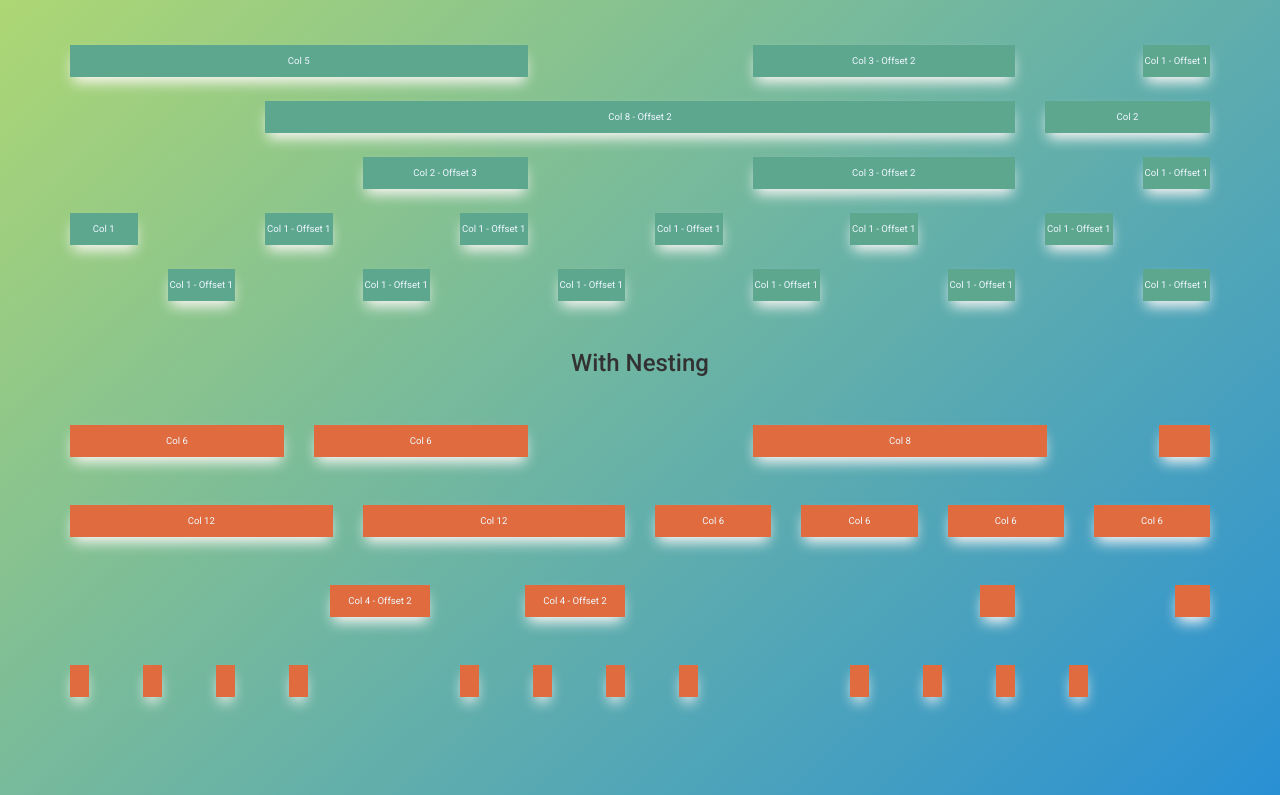
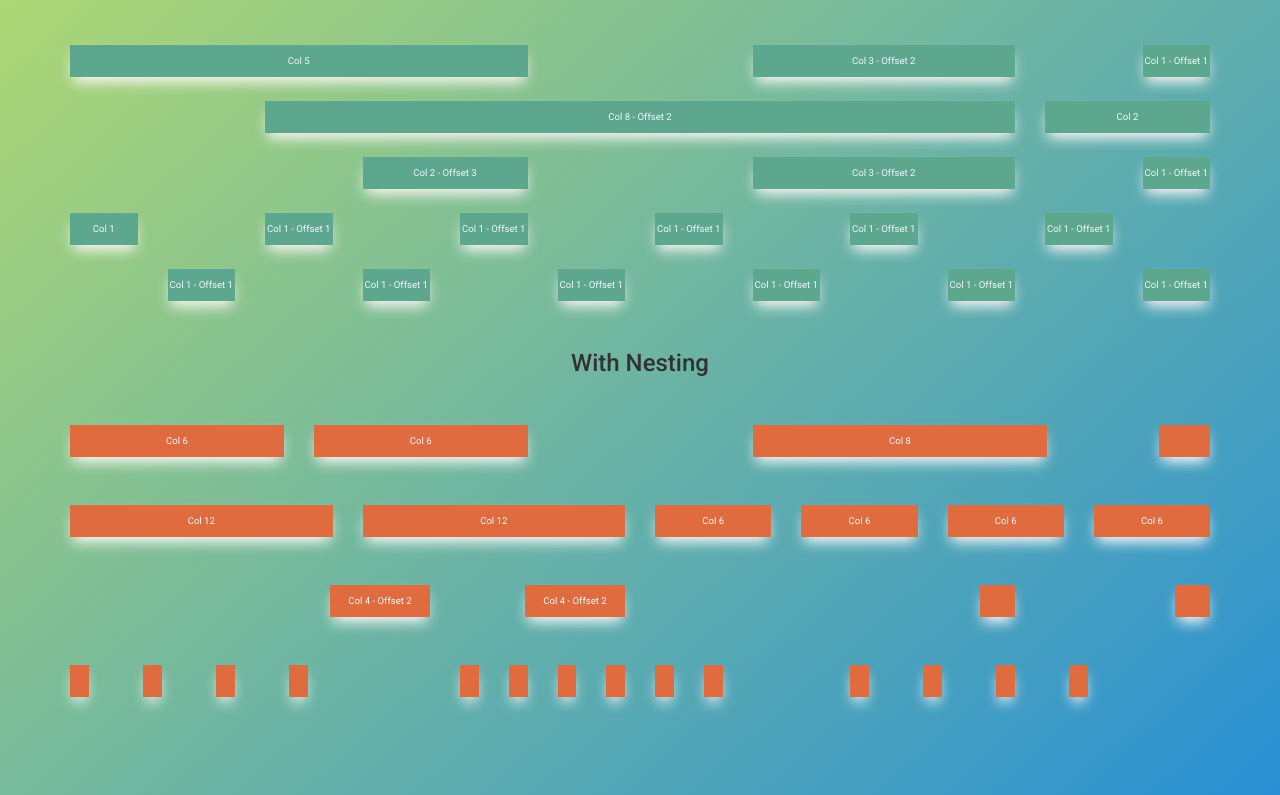
Before and after one commit to MatteoLiberati/html-css-12bool, a plain HTML site: page index.html in a window 1280 px wide. Shown: the part 359-1154 px from the top of the page. Drawn offline with Linux system fonts and the light colour scheme.

Commit message:
complete 12 col layout

```diff
--- a/index.html
+++ b/index.html
@@ -149,9 +149,11 @@
 
             <div class="col-3 offset-1 padding-0 container">
                 <div class="col-2"><div class="box box-2"></div></div>
-                <div class="col-2 offset-1"><div class="box box-2"></div></div>
-                <div class="col-2 offset-1"><div class="box box-2"></div></div>
-                <div class="col-2 offset-1"><div class="box box-2"></div></div>
+                <div class="col-2"><div class="box box-2"></div></div>
+                <div class="col-2"><div class="box box-2"></div></div>
+                <div class="col-2"><div class="box box-2"></div></div>
+                <div class="col-2"><div class="box box-2"></div></div>
+                <div class="col-2"><div class="box box-2"></div></div>
             </div>
 
             <div class="col-3 offset-1 padding-0 container">
```
